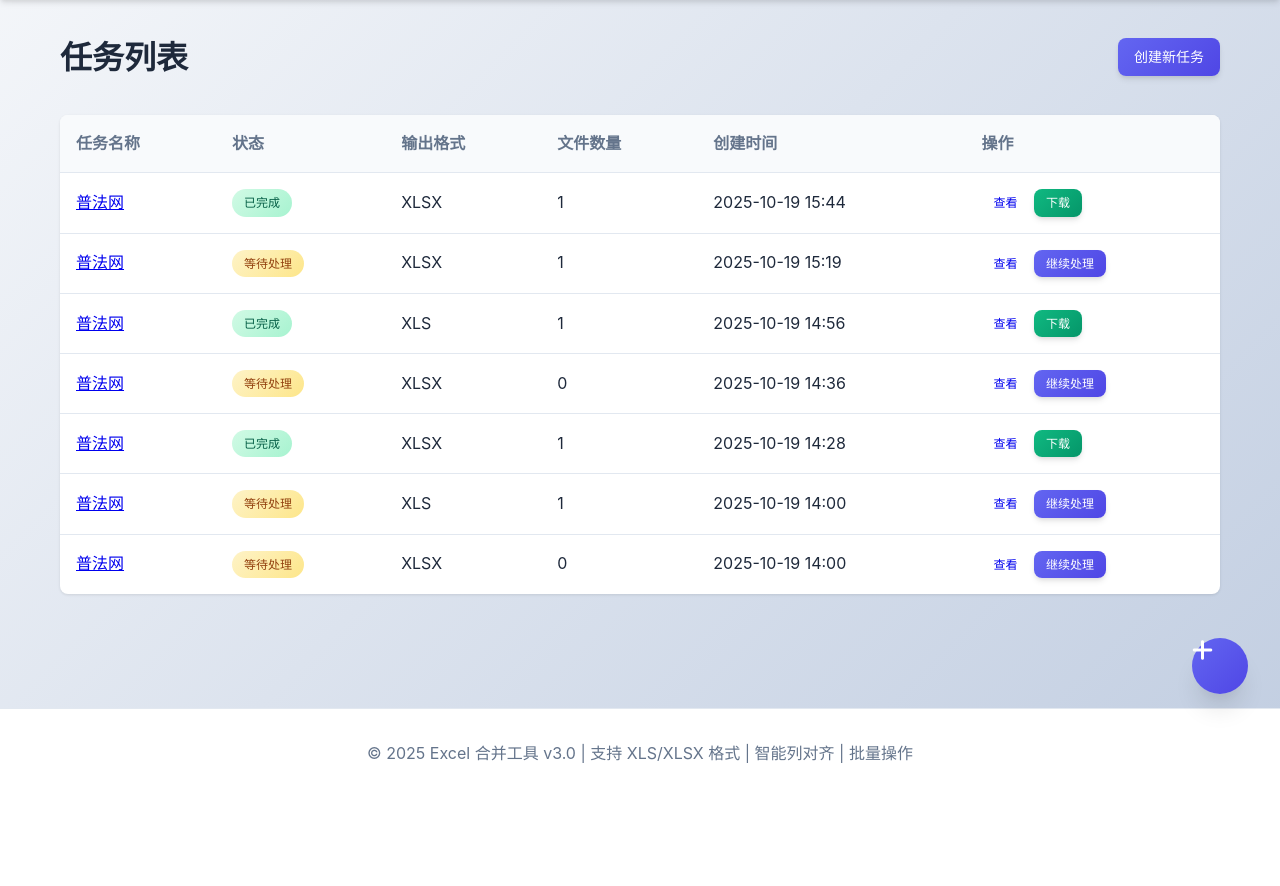
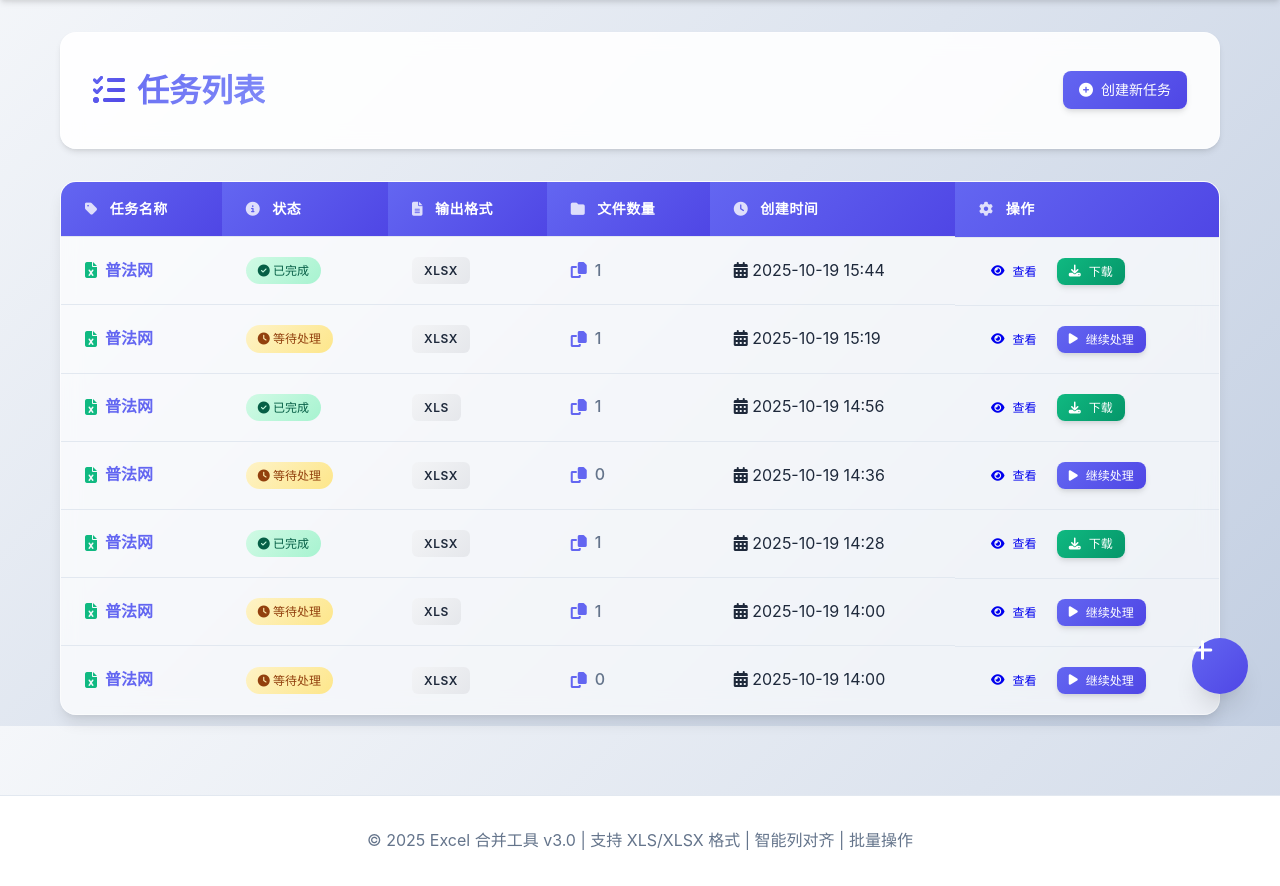
Before and after one commit to TTAWDTT/excel_merger_web, a Django app: page /tasks/ in a window 1280 px wide. Shown: the part 74-960 px from the top of the page. Before the commit the page ends 837 px from the top, so only its background shows below. Run offline with Django 4.2, Linux system fonts and the light colour scheme; data comes from the database, SQL or seed files in the repository.

Commit message:
Enhance task list page with modern styling
Co-authored-by: TTAWDTT <201120162+TTAWDTT@users.noreply.github.com>

```diff
--- a/merger/static/css/style.css
+++ b/merger/static/css/style.css
@@ -125,11 +125,30 @@ body {
     justify-content: space-between;
     align-items: center;
     margin-bottom: 2rem;
+    padding: 2rem;
+    background: rgba(255, 255, 255, 0.9);
+    backdrop-filter: blur(10px);
+    border-radius: 1rem;
+    box-shadow: var(--shadow-md);
+    border: 1px solid rgba(255, 255, 255, 0.5);
 }
 
 .page-header h1 {
     font-size: 2rem;
-    color: var(--text-color);
+    background: linear-gradient(135deg, var(--primary-color) 0%, var(--primary-light) 100%);
+    -webkit-background-clip: text;
+    -webkit-text-fill-color: transparent;
+    background-clip: text;
+    display: flex;
+    align-items: center;
+    gap: 0.75rem;
+}
+
+.page-header h1 i {
+    background: linear-gradient(135deg, var(--primary-color) 0%, var(--primary-dark) 100%);
+    -webkit-background-clip: text;
+    -webkit-text-fill-color: transparent;
+    background-clip: text;
 }
 
 .header-actions {
@@ -545,10 +564,12 @@ body {
 
 /* 任务表格 */
 .task-table {
-    background: var(--card-bg);
-    border-radius: 0.5rem;
+    background: rgba(255, 255, 255, 0.9);
+    backdrop-filter: blur(10px);
+    border-radius: 1rem;
     overflow: hidden;
-    box-shadow: 0 1px 3px rgba(0, 0, 0, 0.1);
+    box-shadow: var(--shadow-lg);
+    border: 1px solid rgba(255, 255, 255, 0.5);
 }
 
 .task-table table {
@@ -557,20 +578,100 @@ body {
 }
 
 .task-table th {
-    background: var(--bg-color);
-    padding: 1rem;
+    background: linear-gradient(135deg, var(--primary-color) 0%, var(--primary-dark) 100%);
+    color: white;
+    padding: 1rem 1.5rem;
     text-align: left;
     font-weight: 600;
+    font-size: 0.875rem;
+    text-transform: uppercase;
+    letter-spacing: 0.5px;
+}
+
+.task-table th i {
+    margin-right: 0.5rem;
+    opacity: 0.8;
+}
+
+.task-table td {
+    padding: 1.25rem 1.5rem;
+    border-top: 1px solid var(--border-color);
+    vertical-align: middle;
+}
+
+.task-table tbody tr {
+    transition: all 0.3s ease;
+}
+
+.task-table tbody tr:hover {
+    background: linear-gradient(90deg, rgba(99, 102, 241, 0.05) 0%, transparent 100%);
+    transform: scale(1.01);
+}
+
+.task-link {
+    color: var(--primary-color);
+    text-decoration: none;
+    font-weight: 600;
+    display: inline-flex;
+    align-items: center;
+    gap: 0.5rem;
+    transition: all 0.3s ease;
+}
+
+.task-link:hover {
+    color: var(--primary-dark);
+    transform: translateX(5px);
+}
+
+.task-link i {
+    color: var(--success-color);
+}
+
+.format-badge {
+    display: inline-block;
+    padding: 0.25rem 0.75rem;
+    background: linear-gradient(135deg, #f3f4f6 0%, #e5e7eb 100%);
+    border-radius: 0.375rem;
+    font-size: 0.75rem;
+    font-weight: 600;
+    color: var(--text-color);
+    letter-spacing: 0.5px;
+}
+
+.file-count {
+    display: inline-flex;
+    align-items: center;
+    gap: 0.5rem;
+    color: var(--text-muted);
+    font-weight: 500;
+}
+
+.file-count i {
+    color: var(--primary-color);
+}
+
+.action-buttons {
+    display: flex;
+    gap: 0.5rem;
+    flex-wrap: wrap;
+}
+
+.empty-state-content {
+    text-align: center;
+    padding: 4rem 2rem;
     color: var(--text-muted);
 }
 
-.task-table td {
-    padding: 1rem;
-    border-top: 1px solid var(--border-color);
+.empty-state-content i {
+    color: var(--primary-color);
+    opacity: 0.3;
+    margin-bottom: 1.5rem;
 }
 
-.task-table tr:hover {
-    background: var(--bg-color);
+.empty-state-content p {
+    font-size: 1.25rem;
+    margin-bottom: 1.5rem;
+    font-weight: 500;
 }
 
 .status-badge {
--- a/merger/templates/merger/task_list.html
+++ b/merger/templates/merger/task_list.html
@@ -4,43 +4,54 @@
 
 {% block content %}
 <div class="page-header">
-    <h1>任务列表</h1>
-    <a href="{% url 'task_create' %}" class="btn btn-primary">创建新任务</a>
+    <h1><i class="fas fa-tasks"></i> 任务列表</h1>
+    <a href="{% url 'task_create' %}" class="btn btn-primary"><i class="fas fa-plus-circle"></i> 创建新任务</a>
 </div>
 
-<div class="task-table">
+<div class="task-table glass-card">
     <table>
         <thead>
             <tr>
-                <th>任务名称</th>
-                <th>状态</th>
-                <th>输出格式</th>
-                <th>文件数量</th>
-                <th>创建时间</th>
-                <th>操作</th>
+                <th><i class="fas fa-tag"></i> 任务名称</th>
+                <th><i class="fas fa-info-circle"></i> 状态</th>
+                <th><i class="fas fa-file-alt"></i> 输出格式</th>
+                <th><i class="fas fa-folder"></i> 文件数量</th>
+                <th><i class="fas fa-clock"></i> 创建时间</th>
+                <th><i class="fas fa-cog"></i> 操作</th>
             </tr>
         </thead>
         <tbody>
             {% for task in tasks %}
             <tr>
-                <td><a href="{% url 'task_detail' task.id %}">{{ task.name }}</a></td>
-                <td><span class="status-badge status-{{ task.status }}">{{ task.get_status_display }}</span></td>
-                <td>{{ task.output_format|upper }}</td>
-                <td>{{ task.files.count }}</td>
-                <td>{{ task.created_at|date:"Y-m-d H:i" }}</td>
-                <td>
-                    <a href="{% url 'task_detail' task.id %}" class="btn btn-sm">查看</a>
+                <td><a href="{% url 'task_detail' task.id %}" class="task-link"><i class="fas fa-file-excel"></i> {{ task.name }}</a></td>
+                <td><span class="status-badge status-{{ task.status }}">
+                    {% if task.status == 'completed' %}<i class="fas fa-check-circle"></i>{% endif %}
+                    {% if task.status == 'pending' %}<i class="fas fa-clock"></i>{% endif %}
+                    {% if task.status == 'processing' %}<i class="fas fa-spinner fa-spin"></i>{% endif %}
+                    {% if task.status == 'failed' %}<i class="fas fa-exclamation-circle"></i>{% endif %}
+                    {{ task.get_status_display }}</span></td>
+                <td><span class="format-badge">{{ task.output_format|upper }}</span></td>
+                <td><span class="file-count"><i class="fas fa-copy"></i> {{ task.files.count }}</span></td>
+                <td><i class="fas fa-calendar-alt"></i> {{ task.created_at|date:"Y-m-d H:i" }}</td>
+                <td class="action-buttons">
+                    <a href="{% url 'task_detail' task.id %}" class="btn btn-sm" title="查看详情"><i class="fas fa-eye"></i> 查看</a>
                     {% if task.status == 'pending' or task.status == 'failed' %}
-                    <a href="{% url 'task_create' %}?task_id={{ task.id }}" class="btn btn-sm btn-primary">继续处理</a>
+                    <a href="{% url 'task_create' %}?task_id={{ task.id }}" class="btn btn-sm btn-primary" title="继续处理"><i class="fas fa-play"></i> 继续处理</a>
                     {% endif %}
                     {% if task.result_file %}
-                    <a href="/api/tasks/{{ task.id }}/download/" class="btn btn-sm btn-success">下载</a>
+                    <a href="/api/tasks/{{ task.id }}/download/" class="btn btn-sm btn-success" title="下载结果"><i class="fas fa-download"></i> 下载</a>
                     {% endif %}
                 </td>
             </tr>
             {% empty %}
             <tr>
-                <td colspan="6" class="empty-state">暂无任务</td>
+                <td colspan="6" class="empty-state">
+                    <div class="empty-state-content">
+                        <i class="fas fa-inbox fa-3x"></i>
+                        <p>暂无任务</p>
+                        <a href="{% url 'task_create' %}" class="btn btn-primary"><i class="fas fa-plus"></i> 创建第一个任务</a>
+                    </div>
+                </td>
             </tr>
             {% endfor %}
         </tbody>
```
